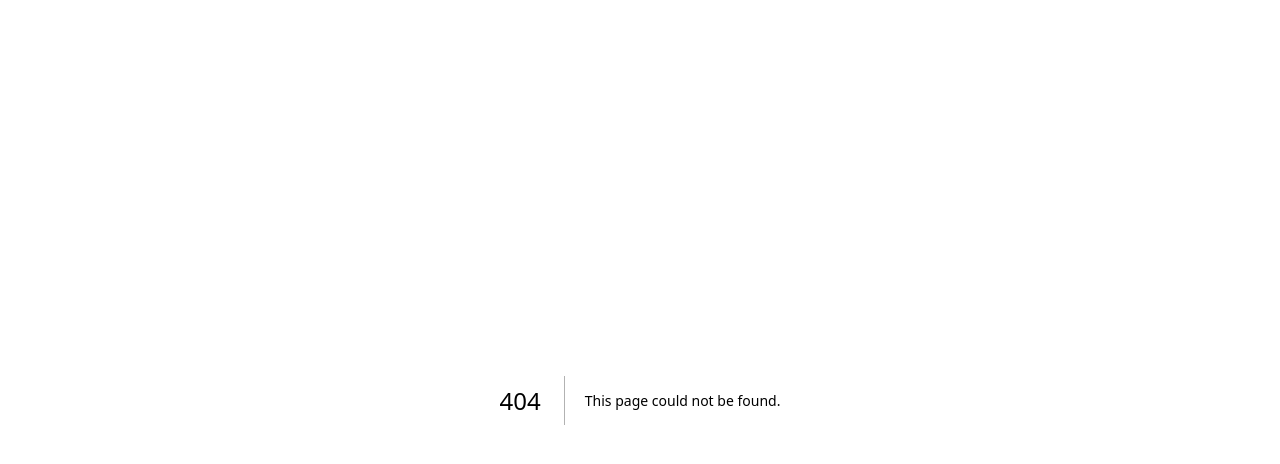
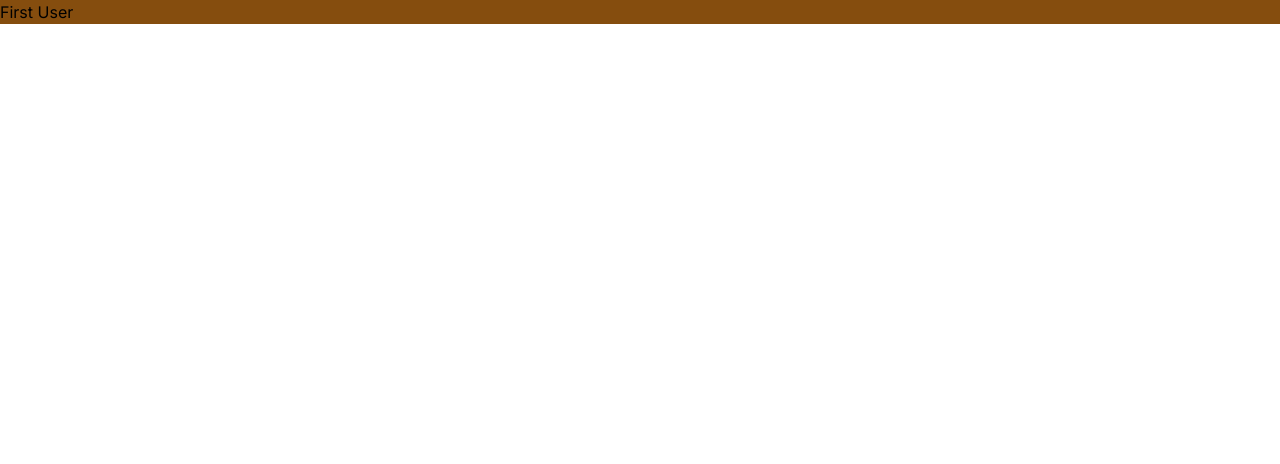
Before and after one commit to TomaszSarmata/nextjs-practice, a Next.js app: page /users/firstuser in a window 1280 px wide. Before the commit this address had no page. Shown: the top 464 px of the page. Built offline with nearby package versions, Linux system fonts and the light colour scheme.

Commit message:
created nested routing

```diff
--- /dev/null
+++ b/src/app/users/firstuser/page.tsx
@@ -0,0 +1,9 @@
+import React from 'react';
+
+export default function page() {
+  return (
+    <div className="bg-yellow-800">
+      <h1>First User</h1>
+    </div>
+  );
+}
--- /dev/null
+++ b/src/app/users/seconduser/page.tsx
@@ -0,0 +1,9 @@
+import React from 'react';
+
+export default function SecondUser() {
+  return (
+    <div>
+      <h1 className="bg-red-100">Second User</h1>
+    </div>
+  );
+}
```
